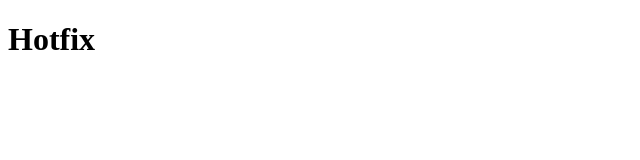
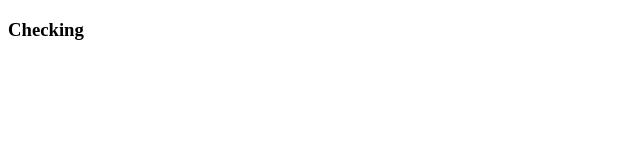
Before and after one commit to nhutlam1705/Lab1, a plain HTML site: page index.html in a window 1280 px wide. Shown: the whole page, without its empty margins (0-640 px from the left). Drawn offline with Linux system fonts and the light colour scheme.

Commit message:
modified index.html

```diff
--- a/index.html
+++ b/index.html
@@ -6,7 +6,7 @@
     <title>Document</title>
 </head>
 <body>
-    <h1>Hotfix</h1>
+    <h3>Checking</h3>
 
 </body>
 </html>
```
